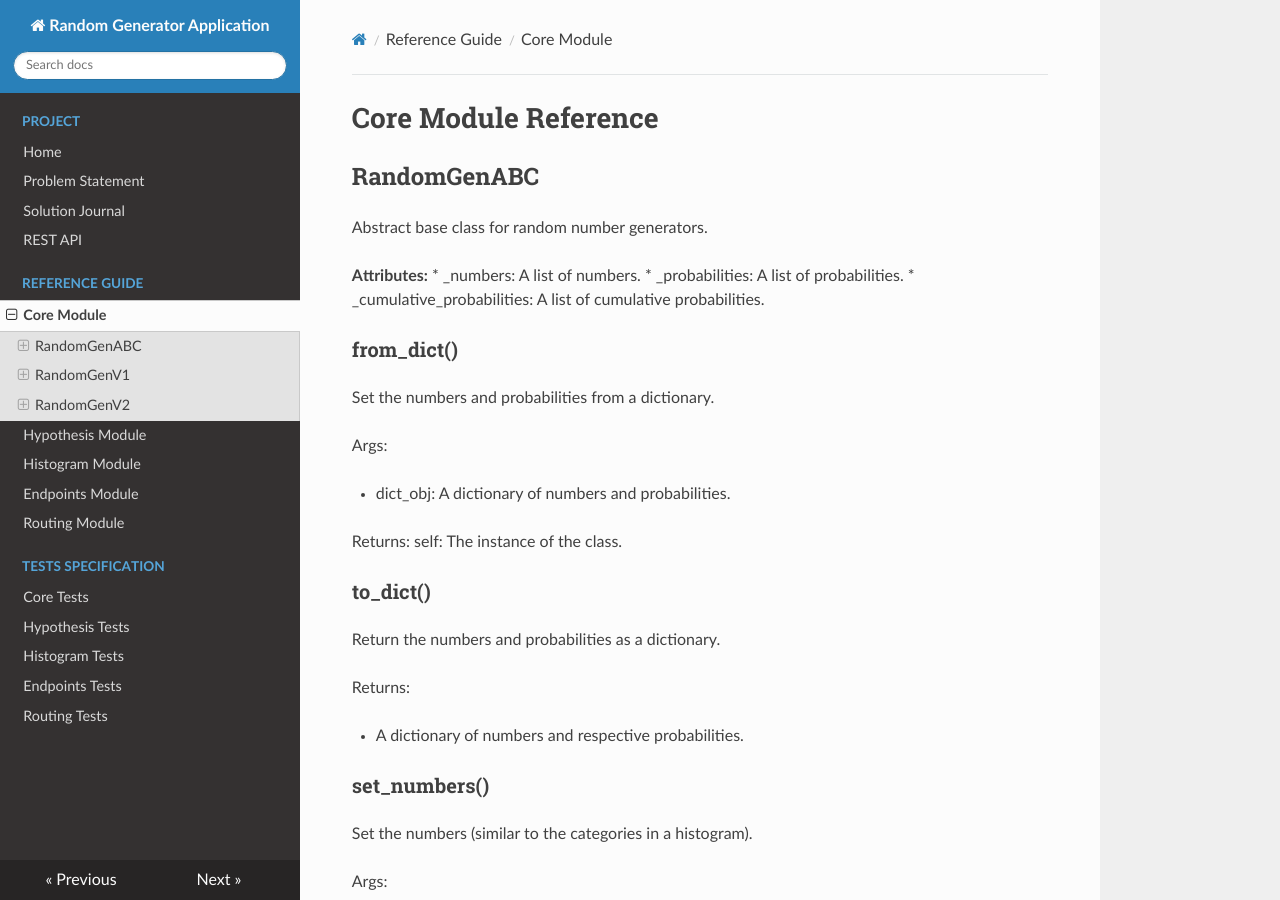
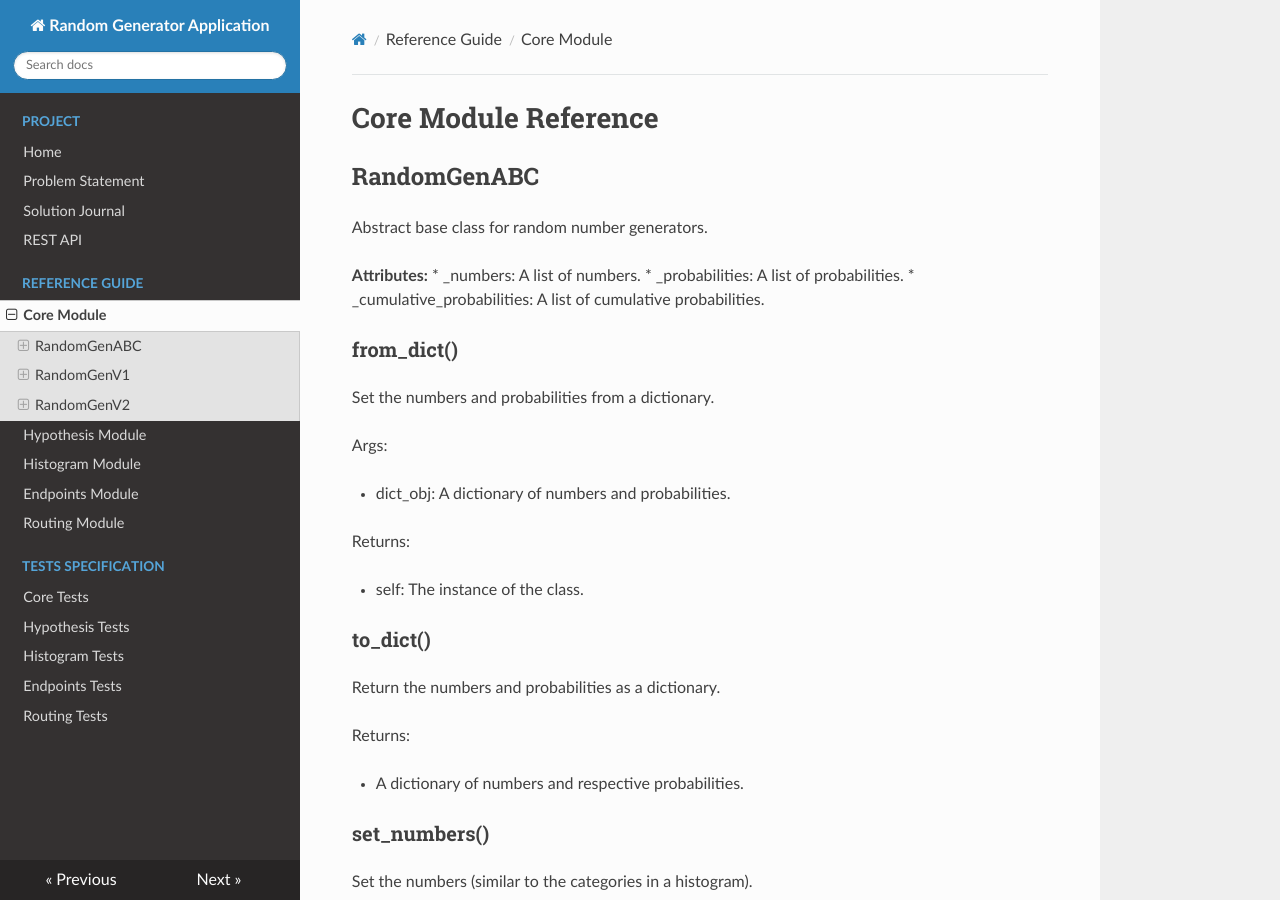
Before and after one commit to braboj/randomgen, an MkDocs documentation site: the page built from docs/reference/core.md, in a window 1280 px wide and 900 px high. Built offline with MkDocs 1.6.1, drawn with Linux system fonts in a browser that asks for light colours; nearby versions of some CDN libraries; some of the changed lines change nothing that is shown.

Commit message:
(#22) - Fix bug with unformatted bullet lists

```diff
--- a/docs/reference/core.md
+++ b/docs/reference/core.md
@@ -17,7 +17,9 @@ Args:
 
 - dict_obj: A dictionary of numbers and probabilities.
 
-Returns: self: The instance of the class.
+Returns:
+
+- self: The instance of the class.
 
 ### to_dict()
 
```
Also changed, not shown: docs/reference/endpoints.md (+2 -0 lines).
